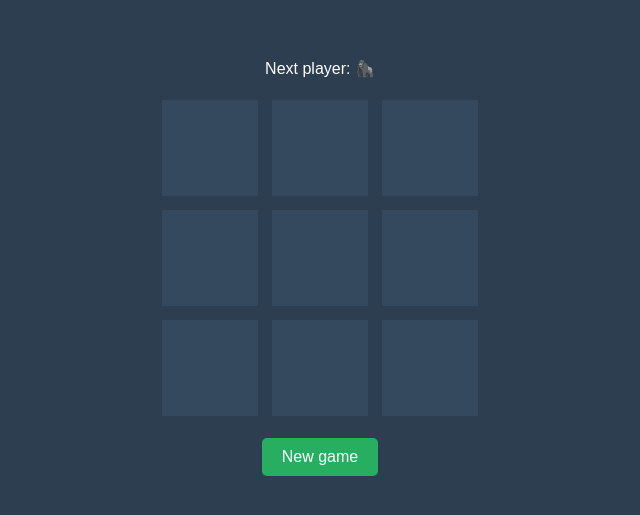
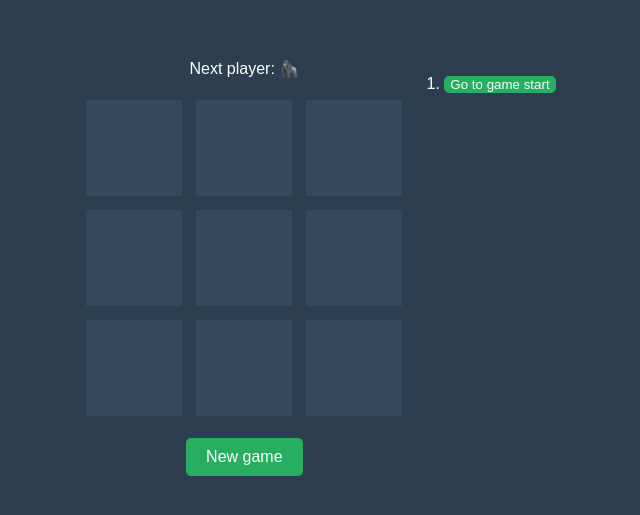
Before and after one commit to imamtashbir95/tic-tac-toe, a React (Vite) app: page / in a window 1280 px wide. Shown: the part 133-648 px from the top of the page, without its empty margins (320-960 px from the left). Built offline with nearby package versions, Linux system fonts and the light colour scheme.

Commit message:
Add time travel feature

```diff
--- a/src/App.jsx
+++ b/src/App.jsx
@@ -9,24 +9,13 @@ function Square({ value, onSquareClick }) {
     );
 }
 
-export default function Board() {
-    const [squares, setSquares] = useState(Array(9).fill(null));
-    const [xIsNext, setXIsNext] = useState(true);
-    // const [value, setValue] = useState("");
-
+function Board({ xIsNext, squares, onPlay, onNewGame }) {
     function handleClick(i) {
         if (squares[i] || calculateWinner(squares)) return;
         const newSquares = squares.slice();
         xIsNext ? (newSquares[i] = "🦍") : (newSquares[i] = "🦧");
         // newSquares[i] = xIsNext ? "X" : "O";
-        setSquares(newSquares);
-        setXIsNext(!xIsNext);
-    }
-
-    function handleNewGame() {
-        // Reset the game to its initial state
-        setSquares(Array(9).fill(null));
-        setXIsNext(true);
+        onPlay(newSquares);
     }
 
     const winner = calculateWinner(squares);
@@ -51,11 +40,57 @@ export default function Board() {
                         />
                     ))}
                 </div>
-                <button className="new-game" onClick={handleNewGame}>
+                <button className="new-game" onClick={onNewGame}>
                     New game
                 </button>
             </div>
         </>
+    );
+}
+
+export default function Game() {
+    const [xIsNext, setXIsNext] = useState(true);
+    const [history, setHistory] = useState([Array(9).fill(null)]);
+    const [currentMove, setCurrentMove] = useState(0);
+    const currentSquares = history[currentMove];
+
+    function jumpTo(nextMove) {
+        setCurrentMove(nextMove);
+        setXIsNext(nextMove % 2 === 0);
+    }
+
+    function handlePlay(newSquares) {
+        const newHistory = [...history.slice(0, currentMove + 1), newSquares];
+        setHistory(newHistory);
+        setCurrentMove(newHistory.length - 1);
+        setXIsNext(!xIsNext);
+    }
+
+    function handleNewGame() {
+        setHistory([Array(9).fill(null)]);
+        setCurrentMove(0);
+        setXIsNext(true);
+    }
+
+    const moves = history.map((squares, move) => {
+        let text = move > 0 ? `Go to move #${move}` : "Go to game start";
+
+        return (
+            <li key={move}>
+                <button className="move" onClick={() => jumpTo(move)}>{text}</button>
+            </li>
+        );
+    });
+
+    return (
+        <div className="game">
+            <div className="game-board">
+                <Board xIsNext={xIsNext} squares={currentSquares} onPlay={handlePlay} onNewGame={handleNewGame} />
+            </div>
+            <div className="game-info">
+                <ol className="moves">{moves}</ol>
+            </div>
+        </div>
     );
 }
 
--- a/src/index.css
+++ b/src/index.css
@@ -10,6 +10,10 @@ body {
     background-color: #2c3e50;
     margin: 0;
     font-family: Arial, sans-serif;
+}
+
+.game {
+    display: flex;
 }
 
 .container {
@@ -57,3 +61,15 @@ body {
 .new-game:hover {
     background-color: #2ecc71;
 }
+
+.moves {
+    color: white;
+}
+
+.move {
+    background-color: #27ae60;
+    color: white;
+    border: none;
+    border-radius: 5px;
+    margin-bottom: 5px;
+}
```
